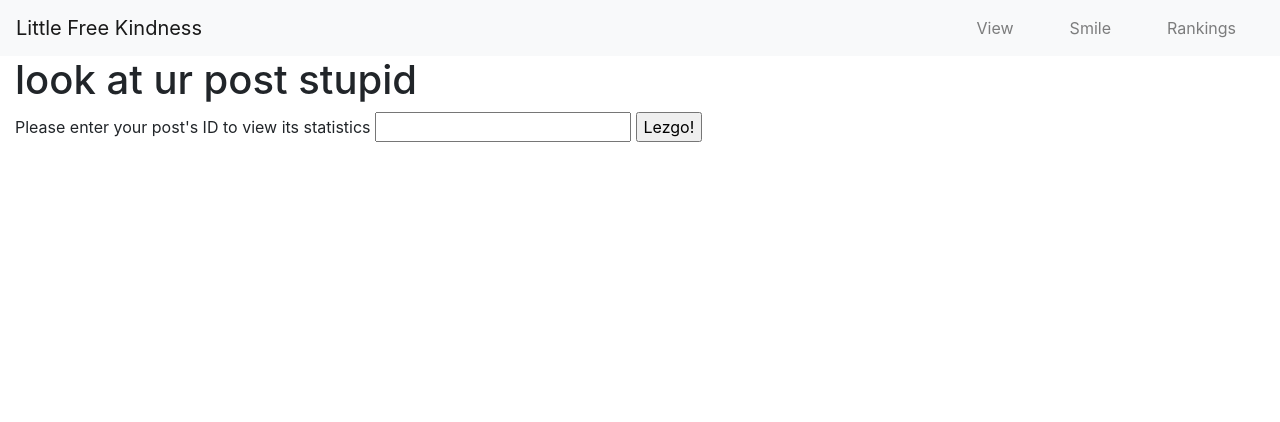
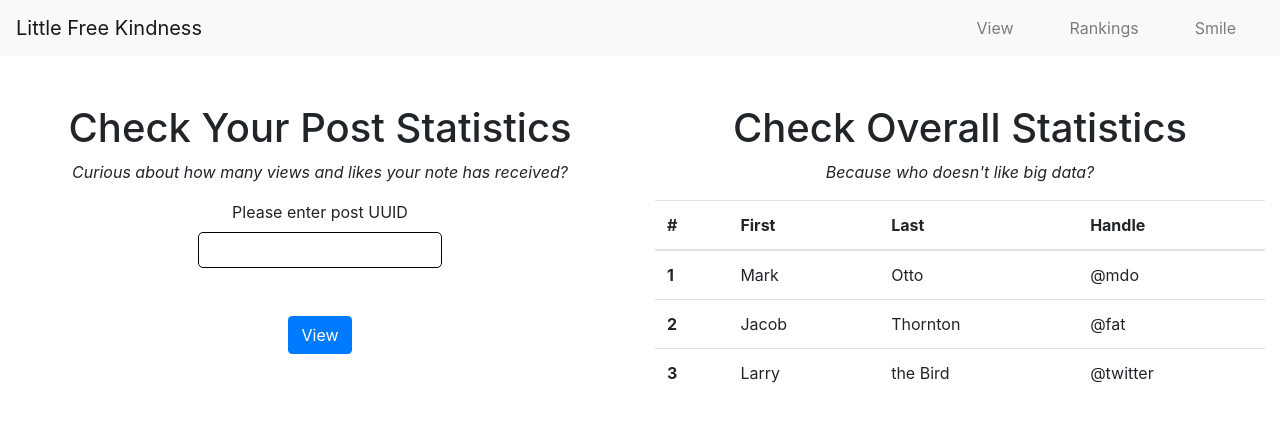
Before and after one commit to jiroger/Little-Free-Kindness, a Flask app: page /view in a window 1280 px wide. Shown: the top 422 px of the page. Run offline with Flask 2, Linux system fonts and the light colour scheme; some libraries are stand-ins or nearby versions.

Commit message:
view stylistic upgrades

```diff
--- a/forms.py
+++ b/forms.py
@@ -9,8 +9,9 @@ class InputForm(FlaskForm):
     submit = SubmitField("Send")
 
 class ViewForm(FlaskForm):
-    id = TextField("Please enter your post's ID to view its statistics", validators=[DataRequired(), UUID("Not a valid UUID!")])
-    submit = SubmitField("Lezgo!")
+    id = TextField("Please enter post UUID", validators=[DataRequired(), UUID("Not a valid UUID!")])
+    submit = SubmitField("View")
+    recaptcha = RecaptchaField()
 
 class VoteForm(FlaskForm):
     like = SubmitField("Like")
--- a/static/main.css
+++ b/static/main.css
@@ -10,6 +10,7 @@ input[name=name] {
   width: 50%;
   padding: 5px;
   border-radius: 5px;
+  border: 1px solid black;
 }
 
 textarea[name=message] {
@@ -18,6 +19,12 @@ textarea[name=message] {
   border-radius: 5px;
 }
 
+input[name=id] {
+  width: 40%;
+  padding: 5px;
+  border-radius: 5px;
+  border: 1px solid black;
+}
 hr {
   margin-top: 30px;
   margin-bottom: 30px;
@@ -35,7 +42,6 @@ hr {
   color: white;
   background-color: rgba(0,0,0,0.5)
 }
-
 @media (max-width: 768px) {
   .nav-item {
     padding: 0px !important;
--- a/templates/nav.html
+++ b/templates/nav.html
@@ -5,15 +5,21 @@
   </button>
   <div class="collapse navbar-collapse" id="navbarNav">
     <ul class="navbar-nav ml-auto">
+      <a class="nav-link" href="{{url_for('view')}}">
         <li class="nav-item">
-        <a class="nav-link" href="{{url_for('view')}}">View</a>
+          View
         </li>
+      </a>
+      <a class="nav-link" href="{{url_for('rankings')}}">
         <li class="nav-item">
-        <a class="nav-link" href="{{url_for('smile')}}">Smile</a>
+          Rankings
         </li>
+      </a>
+      <a class="nav-link" href="{{url_for('smile')}}">
         <li class="nav-item">
-        <a class="nav-link" href="{{url_for('rankings')}}">Rankings</a>
+          Smile
         </li>
+      </a>
     </ul>
   </div>
 </nav>
--- a/templates/view.html
+++ b/templates/view.html
@@ -5,21 +5,73 @@
 {{ super() }}
 
 <div class="container-fluid">
-  <h1>look at ur post stupid</h1>
+  <div class="row">
+    <div class="col-lg-6" align="center">
+      <br><br>
+      <h1>Check Your Post Statistics</h1>
+      <p>
+        <i> Curious about how many views and likes your note has received? </i>
+      </p>
+      <p>
         {{ info }}
+      </p>
       <form method='POST' action=" {{ url_for('view') }}">
         {{ form.id.label}}
+        <br>
         {{ form.id}}
-
+        <br><br>
         {% for error in form.id.errors %}
         <span class="error">[{{ error }}]</span>
+        <br><br>
         {% endfor %}
-    {{ form.submit }}
+        {{ form.recaptcha }}
+        <br>
+        {{ form.submit(class="btn btn-primary")}}
 
         {{ form.csrf_token }}
       </form>
       <br>
     </div>
+    <div class="col-lg-6" align="center">
+      <!--  will implement functions to query entire database -->
+      <br><br>
+      <h1> Check Overall Statistics </h1>
+      <p>
+        <i> Because who doesn't like big data? </i>
+      </p>
+      <table class="table">
+        <thead>
+          <tr>
+            <th scope="col">#</th>
+            <th scope="col">First</th>
+            <th scope="col">Last</th>
+            <th scope="col">Handle</th>
+          </tr>
+        </thead>
+        <tbody>
+          <tr>
+            <th scope="row">1</th>
+            <td>Mark</td>
+            <td>Otto</td>
+            <td>@mdo</td>
+          </tr>
+          <tr>
+            <th scope="row">2</th>
+            <td>Jacob</td>
+            <td>Thornton</td>
+            <td>@fat</td>
+          </tr>
+          <tr>
+            <th scope="row">3</th>
+            <td>Larry</td>
+            <td>the Bird</td>
+            <td>@twitter</td>
+          </tr>
+        </tbody>
+      </table>
+    </div>
+  </div>
+</div>
 {% endblock %}
 {% block scripts %} {{ super() }}
 {% endblock %}
```
Also changed, not shown: templates/index.html (+11 -8 lines). Lines whose indentation alone changed are shown as unchanged.
